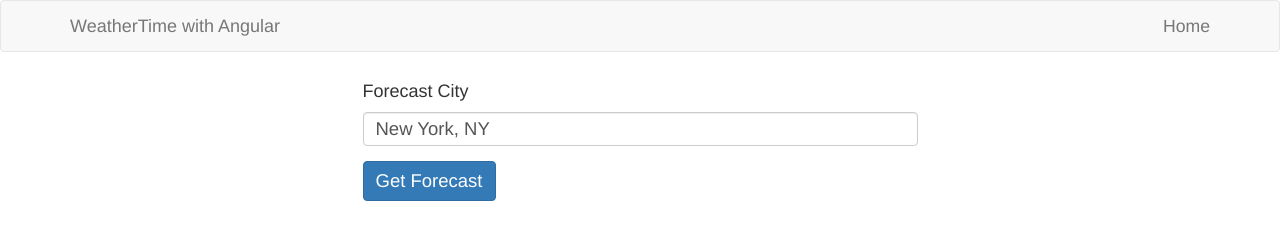
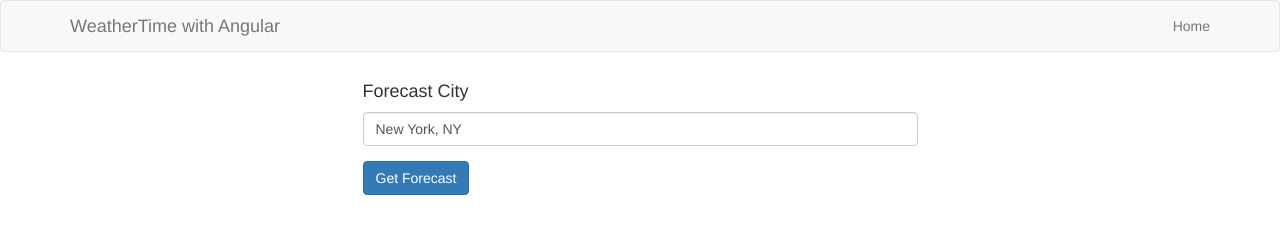
Before and after one commit to dmic23/weathertime, a plain HTML site: page index.htm in a window 1280 px wide. Drawn offline with nearby package versions, Linux system fonts and the light colour scheme; some packages are replaced by stand-ins of ours; some icons are missing.

Commit message:
Removed style form index and updated README

```diff
--- a/index.htm
+++ b/index.htm
@@ -7,12 +7,6 @@
 
         <!-- load bootstrap and fontawesome via CDN -->
         <link rel="stylesheet" href="//netdna.bootstrapcdn.com/bootstrap/3.2.0/css/bootstrap.min.css" />
-        <style>
-            html, body, input, select, textarea
-            {
-                font-size: 1.05em !important;
-            }
-        </style>
 
         <!-- load angular via CDN -->
         <script src="//code.angularjs.org/1.3.0-rc.1/angular.min.js"></script>
```
Also changed, not shown: 1 other file.
